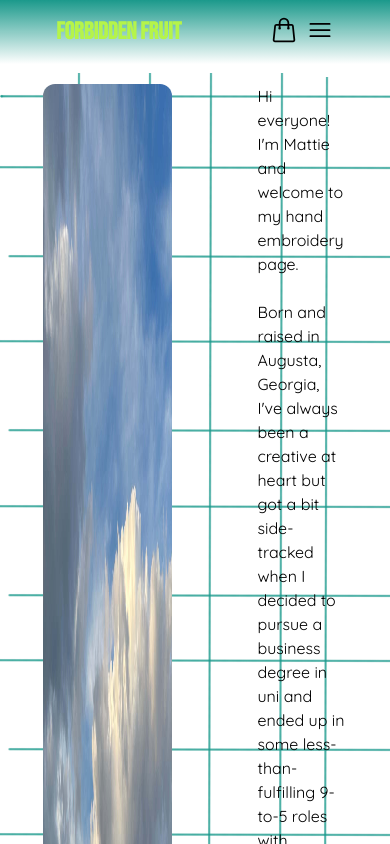
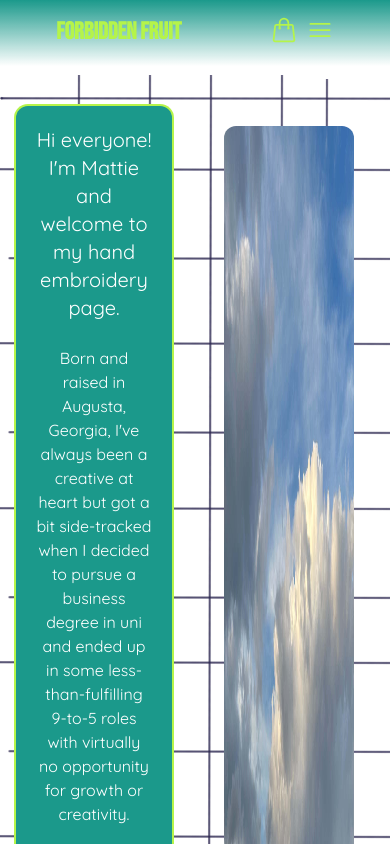
Before and after one commit to maitlandbarton/forbidden-fruit, a React (Create React App) app: page /about in a window 390 px wide. Shown: the top 844 px of the page. Built offline with nearby package versions, Linux system fonts and the light colour scheme.

Commit message:
styled about me page and made navbar responsive

```diff
--- a/src/components/AboutMeBio.js
+++ b/src/components/AboutMeBio.js
@@ -1,8 +1,8 @@
 
 function AboutMeBio() {
   return (
-    <div className="w-1/3 p-5">
-      <p>Hi everyone! I'm Mattie and welcome to my hand embroidery page.</p>
+    <div className="w-2/5 my-auto rounded-xl ring-2 ring-lime p-5 text-center bg-teal text-white">
+      <p className="text-xl">Hi everyone! I'm Mattie and welcome to my hand embroidery page.</p>
       <br />
       <p>
         Born and raised in Augusta, Georgia, I've always been a creative at
@@ -36,7 +36,7 @@ function AboutMeBio() {
         while also making vulvas look ridiculously cute.
       </p>
       <br />
-      <p>Welcome & enjoy!</p>
+      <p className="custom-font text-2xl tracking-widest">Enjoy!</p>
     </div>
   );
 }
--- a/src/components/Footer.js
+++ b/src/components/Footer.js
@@ -1,4 +1,4 @@
-import { Link } from "react-router-dom";
+import { a } from "react-router-dom";
 import logo from "../images/FFB-logo.png";
 
 function Footer() {
@@ -6,14 +6,14 @@ function Footer() {
     <>
       <div className="flex flex-col bg-orange py-4 text-white">
         <div className="flex justify-around">
-          <div>
-            <img src={logo} className="w-36 rounded-xl"></img>
+          <div className="my-auto">
+            <img src={logo} className="w-28 rounded-xl"></img>
           </div>
           <div className="flex flex-col">
             <h1 className="custom-font text-xl">FIND ME</h1>
-            <Link className="hover:underline hover:decoration-lime">Pinterest</Link>
-            <Link className="hover:underline hover:decoration-lime">Instagram</Link>
-            <Link className="hover:underline hover:decoration-lime">Contact</Link>
+            <a href="https://www.pinterest.de/forbiddenfruitberlin/" target="_blank" rel="noopener noreferrer" className="hover:underline hover:decoration-lime">Pinterest</a>
+            <a href="https://www.instagram.com/forbiddenfruitberlin/" target="_blank" rel="noopener noreferrer" className="hover:underline hover:decoration-lime">Instagram</a>
+            <a className="hover:underline hover:decoration-lime">Contact</a>
           </div>
         </div>
 
--- a/src/components/HomePageBio.js
+++ b/src/components/HomePageBio.js
@@ -1,9 +1,11 @@
 import { Link } from "react-router-dom";
 import myImage from "../images/example.jpg";
+import grapefruit from "../images/grapefruit.png"
 
 function HomePageBio() {
   return (
-    <div className="w-screen text-center py-6 my-4 bg-teal">
+
+    <div className="w-screen text-center py-6 my-4  bg-teal">
       <div className="py-10 text-white flex flex-col justify-center">
         <h2 className="text-2xl">
           <span className="text-4xl custom-font text-navy">
@@ -20,7 +22,7 @@ function HomePageBio() {
             <div>
               <img
                 src={myImage}
-                className="my-8 rounded-2xl w-96"
+                className="my-8 rounded-2xl w-96 ring-4 ring-navy"
               ></img>
             </div>
             <p className="text-lg w-3/5">
--- a/src/components/InstaSlide.js
+++ b/src/components/InstaSlide.js
@@ -27,7 +27,7 @@ const InstaSlide = () => {
       <h2 className="text-lg">@forbiddenfruitberlin</h2>
       </div>
       <div className="flex justify-center">
-        <div className="grid grid-cols-3 gap-3">
+        <div className="md:grid md:grid-cols-3 md:gap-3 flex overflow-x-auto snap-x space-x-6 md:space-x-0 mx-4">
           {instaSlide.map((insta) => (
             <img src={insta.img} className="w-60 rounded-xl"></img>
           ))}
--- /dev/null
+++ b/src/components/MobileMenu.js
@@ -0,0 +1,18 @@
+import { Link } from "react-router-dom";
+
+function MobileMenu() {
+    return (
+        <section id="mobile-menu" className="block sm:flex lg:hidden pb-5 justify-center items-center text-lg">
+            <nav className="flex flex-col items-center">
+                <Link to="/about" className="text-lime hover:text-navy hover:underline hover:decoration-lime">
+                    About
+                </Link>
+                <Link to="/shop" className="text-lime hover:text-navy hover:underline hover:decoration-lime">
+                    Shop
+                </Link>
+            </nav>
+        </section>
+    )
+}
+
+export default MobileMenu;
--- a/src/components/Navbar.js
+++ b/src/components/Navbar.js
@@ -4,37 +4,74 @@ import {
   XMarkIcon,
   ShoppingBagIcon,
 } from "@heroicons/react/24/outline";
+import { useState } from "react";
+import MobileMenu from "./MobileMenu";
 
 function Navbar() {
+  const [showMenu, setShowMenu] = useState(false);
+
+  function toggleMenu() {
+    if (!showMenu) {
+      setShowMenu(true);
+    } else {
+      setShowMenu(false);
+    }
+  }
+
   return (
     <header className="sticky top-0 z-10 mx-auto max-w-screen bg-gradient-to-b from-teal to-transparent">
       <section className="flex justify-around p-4">
-
         <div className="hidden md:block space-x-3 custom-font text-xl">
-            <Link to="/about" className="hover:underline decoration-navy text-lime">About</Link>
-            <Link to="/shop" className="hover:underline decoration-navy text-lime">Shop</Link>
+          <Link
+            to="/about"
+            className="hover:underline decoration-navy text-lime"
+          >
+            About
+          </Link>
+          <Link
+            to="/shop"
+            className="hover:underline decoration-navy text-lime"
+          >
+            Shop
+          </Link>
         </div>
 
-        <Link to="/" className="text-2xl text-lime font-bold custom-font">FORBIDDEN FRUIT</Link>
+        <Link to="/" className="text-2xl text-lime font-bold custom-font">
+          FORBIDDEN FRUIT
+        </Link>
 
         <div className="flex">
           <svg
             xmlns="http://www.w3.org/2000/svg"
             viewBox="0 0 24 24"
-            className="h-7 w-7 fill-current text-secondary-dark dark:text-ternary-light mx-2"
+            className="h-7 w-7 fill-current text-secondary-dark dark:text-ternary-light mx-2 text-lime hover:text-navy"
           >
             <ShoppingBagIcon />
           </svg>
-          <svg
-            xmlns="http://www.w3.org/2000/svg"
-            viewBox="0 0 24 24"
-            className="h-7 w-7 fill-current text-secondary-dark dark:text-ternary-light lg:hidden"
-          >
-            <Bars3Icon />
-          </svg>
+          <div className="lg:hidden">
+            <button
+              onClick={toggleMenu}
+              type="button"
+              className="focus:outline-none"
+            >
+              <svg
+                xmlns="http://www.w3.org/2000/svg"
+                viewBox="0 0 24 24"
+                className="h-7 w-7 fill-current text-secondary-dark dark:text-ternary-light text-lime"
+              >
+                {showMenu ? (
+                  <XMarkIcon className="text-3xl" />
+                ) : (
+                  <Bars3Icon className="text-3xl" />
+                )}
+              </svg>
+            </button>
+          </div>
         </div>
-
       </section>
+      { showMenu && (
+        <MobileMenu/>
+      )}
     </header>
   );
 }
--- a/src/pages/AboutMe.js
+++ b/src/pages/AboutMe.js
@@ -1,14 +1,15 @@
 import image from "../images/example.jpg";
 import AboutMeBio from "../components/AboutMeBio";
-import tealGrid from "../images/grid-teal.png"
+
+import navyGrid from "../images/grid-navy.png"
 
 function AboutMe() {
   return (
-    <div style={{ backgroundImage: `url(${tealGrid})` }}>
-      <div className="h-screen">
-        <div className="flex justify-around my-auto">
+    <div style={{ backgroundImage: `url(${navyGrid})` }}>
+      <div className="h-screen my-auto pt-10">
+        <div className="flex justify-around ">
+          <AboutMeBio />
           <img src={image} className="rounded-xl w-1/3 m-5"></img>
-          <AboutMeBio />
         </div>
       </div>
     </div>
--- a/src/pages/ShopAll.js
+++ b/src/pages/ShopAll.js
@@ -1,11 +1,11 @@
 import ItemGrid from "../components/ItemGrid";
 import { ItemDataProvider } from "../context/ItemDataContext";
 import CustomOrder from "../components/reusables/CustomOrder";
-import navyGrid from "../images/grid-navy.png"
+import tealGrid from "../images/grid-teal.png"
 
 function ShopAll() {
     return (
-        <div style={{ backgroundImage: `url(${navyGrid})` }}>
+        <div style={{ backgroundImage: `url(${tealGrid})` }}>
             <h1>PRODUCTS</h1>
             <ItemDataProvider>
             <ItemGrid/>
```
Also changed, not shown: src/components/reusables/MovingFruit.js (added, +7 -0 lines), 1 other file (tests, documents, lock files or other folders).
